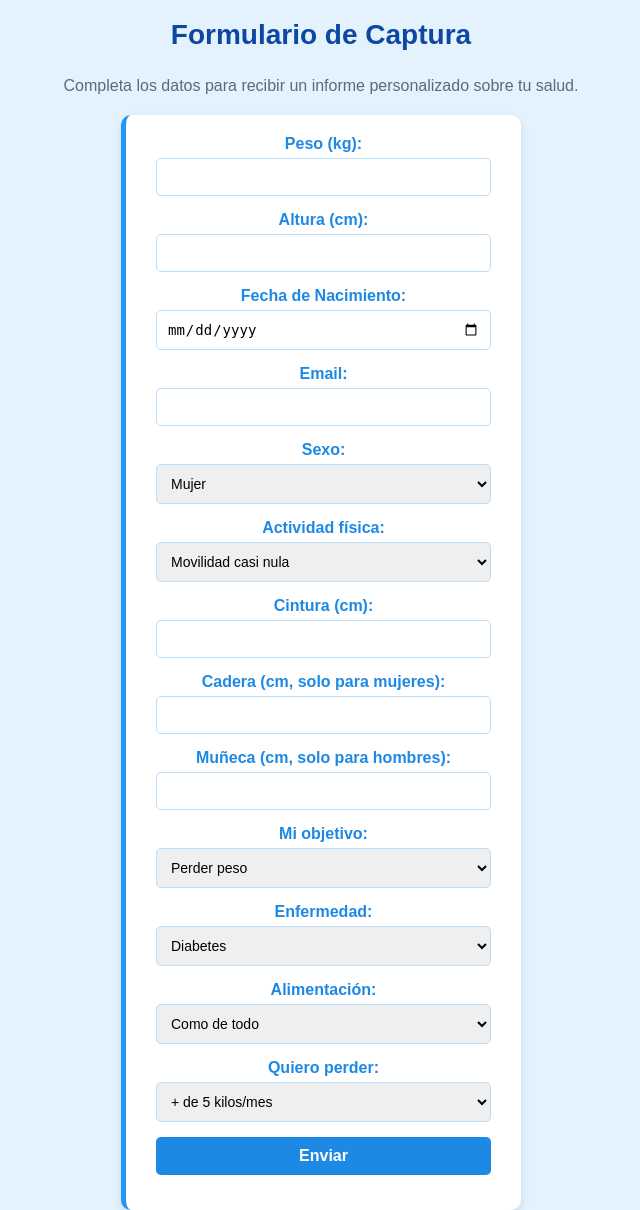
After one commit to AntonioMonzo4/PHP_Servidor, a PHP site: template Practica2_Antonio_Monzo/VISTA/index.html in a window 1280 px wide. The commit adds this page. Shown: the whole page, without its empty margins (319-959 px from the left). Run offline with PHP 8.4, Linux system fonts and the light colour scheme; the template is opened without the code that fills it, so the values that code supplies are empty.

Commit message:
Add files via upload

```diff
--- /dev/null
+++ b/Practica2_Antonio_Monzo/VISTA/index.html
@@ -0,0 +1,89 @@
+<!DOCTYPE html>
+<html lang="es">
+
+<head>
+    <meta charset="UTF-8">
+    <meta name="viewport" content="width=device-width, initial-scale=1.0">
+    <title>Formulario de Captura - Developer sin Panza</title>
+    <link rel="stylesheet" href="styles.css">
+</head>
+
+<body>
+    <h1>Formulario de Captura</h1>
+    <p>Completa los datos para recibir un informe personalizado sobre tu salud.</p>
+    <form action="../formulario.php" method="POST">
+        <label for="peso">Peso (kg):</label>
+        <input type="number" id="peso" name="peso" step="0.1" required>
+
+        <label for="altura">Altura (cm):</label>
+        <input type="number" id="altura" name="altura" required>
+
+        <label for="fecha_nacimiento">Fecha de Nacimiento:</label>
+        <input type="date" id="fecha_nacimiento" name="fecha_nacimiento" required>
+
+        <label for="email">Email:</label>
+        <input type="email" id="email" name="email" required>
+
+        <label for="sexo">Sexo:</label>
+        <select id="sexo" name="sexo" required>
+            <option value="Mujer">Mujer</option>
+            <option value="Mujer embarazada">Mujer embarazada</option>
+            <option value="Hombre">Hombre</option>
+        </select>
+
+        <label for="actividad">Actividad física:</label>
+        <select id="actividad" name="actividad" required>
+            <option value="Movilidad casi nula">Movilidad casi nula</option>
+            <option value="Movilidad muy reducida">Movilidad muy reducida</option>
+            <option value="Normal">Normal</option>
+            <option value="Activa">Activa (1,5 a 2,5 h/sem.)</option>
+            <option value="Muy activa">Muy activa (>2,5 h/sem.)</option>
+            <option value="Deportista">Deportista</option>
+        </select>
+
+        <label for="cintura">Cintura (cm):</label>
+        <input type="number" id="cintura" name="cintura" step="0.1" required>
+
+        <label for="cadera">Cadera (cm, solo para mujeres):</label>
+        <input type="number" id="cadera" name="cadera" step="0.1">
+
+        <label for="muñeca">Muñeca (cm, solo para hombres):</label>
+        <input type="number" id="muñeca" name="muñeca" step="0.1">
+
+
+        <label for="objetivo">Mi objetivo:</label>
+        <select id="objetivo" name="objetivo" required>
+            <option value="Perder peso">Perder peso</option>
+            <option value="Mejorar mi salud">Mejorar mi salud</option>
+            <option value="Ganar peso/músculo">Ganar peso/músculo</option>
+        </select>
+
+        <label for="enfermedad">Enfermedad:</label>
+        <select id="enfermedad" name="enfermedad" required>
+            <option value="Diabetes">Diabetes</option>
+            <option value="Cardiovascular">Cardiovascular</option>
+            <option value="Ninguna de la lista">Ninguna de la lista</option>
+        </select>
+
+        <label for="alimentacion">Alimentación:</label>
+        <select id="alimentacion" name="alimentacion" required>
+            <option value="Como de todo">Como de todo</option>
+            <option value="Soy vegetariano/a">Soy vegetarian@</option>
+            <option value="No como carne o pescado">No como carne o pescado</option>
+        </select>
+
+        <label for="quiero_perder">Quiero perder:</label>
+        <select id="quiero_perder" name="quiero_perder" required>
+            <option value="+ de 5 kilos/mes">+ de 5 kilos/mes</option>
+            <option value="De 1 a 5 kilos/mes">De 1 a 5 kilos/mes</option>
+            <option value="Lo que la dieta logre">Lo que la dieta logre</option>
+        </select>
+
+        <button type="submit">Enviar</button>
+
+
+    </form>
+
+</body>
+
+</html>
--- /dev/null
+++ b/Practica2_Antonio_Monzo/VISTA/styles.css
@@ -0,0 +1,89 @@
+/* General */
+body {
+    font-family: Arial, sans-serif;
+    background-color: #e3f2fd; /* Azul claro */
+    margin: 0;
+    padding: 0;
+    display: flex;
+    justify-content: center;
+    align-items: center;
+    flex-direction: column; /* Alineación en columna */
+    min-height: 100vh;
+    text-align: center; /* Centramos el texto */
+}
+
+/* Contenedor del formulario */
+form {
+    background-color: #ffffff;
+    border-radius: 10px;
+    box-shadow: 0 4px 8px rgba(0, 0, 0, 0.1);
+    padding: 20px 30px;
+    width: 100%;
+    max-width: 400px;
+    box-sizing: border-box;
+    border-left: 5px solid #2196f3; /* Azul intenso */
+}
+
+/* Título */
+h1 {
+    color: #0d47a1; /* Azul oscuro */
+    margin-bottom: 10px;
+    font-size: 28px;
+}
+
+/* Subtítulo */
+p {
+    color: #546e7a; /* Gris azulado */
+    font-size: 16px;
+    margin-bottom: 20px;
+}
+
+/* Etiquetas */
+label {
+    font-weight: bold;
+    display: block;
+    margin-bottom: 5px;
+    color: #1e88e5; /* Azul medio */
+}
+
+/* Campos de entrada y selecciones */
+input, select, button {
+    width: 100%;
+    padding: 10px;
+    margin-bottom: 15px;
+    border: 1px solid #bbdefb; /* Azul claro */
+    border-radius: 5px;
+    box-sizing: border-box;
+    font-size: 14px;
+}
+
+/* Colores al enfocar */
+input:focus, select:focus {
+    outline: none;
+    border-color: #1e88e5; /* Azul medio */
+    box-shadow: 0 0 5px rgba(33, 150, 243, 0.5);
+}
+
+/* Botón */
+button {
+    background-color: #1e88e5; /* Azul medio */
+    color: white;
+    font-size: 16px;
+    font-weight: bold;
+    border: none;
+    border-radius: 5px;
+    cursor: pointer;
+    transition: background-color 0.3s ease, box-shadow 0.3s ease;
+}
+
+button:hover {
+    background-color: #1565c0; /* Azul oscuro */
+    box-shadow: 0 4px 8px rgba(21, 101, 192, 0.3);
+}
+
+/* Texto debajo del formulario */
+footer {
+    margin-top: 15px;
+    font-size: 14px;
+    color: #546e7a; /* Gris azulado */
+}
```
Also changed, not shown: Practica2_Antonio_Monzo/formulario.php (+215 -123 lines), Practica2_Antonio_Monzo/CONTROLADOR/funciones.php (added), Practica2_Antonio_Monzo/MODELO/tablaHombres.php (added), Practica2_Antonio_Monzo/MODELO/tablaMujeres.php (added).
